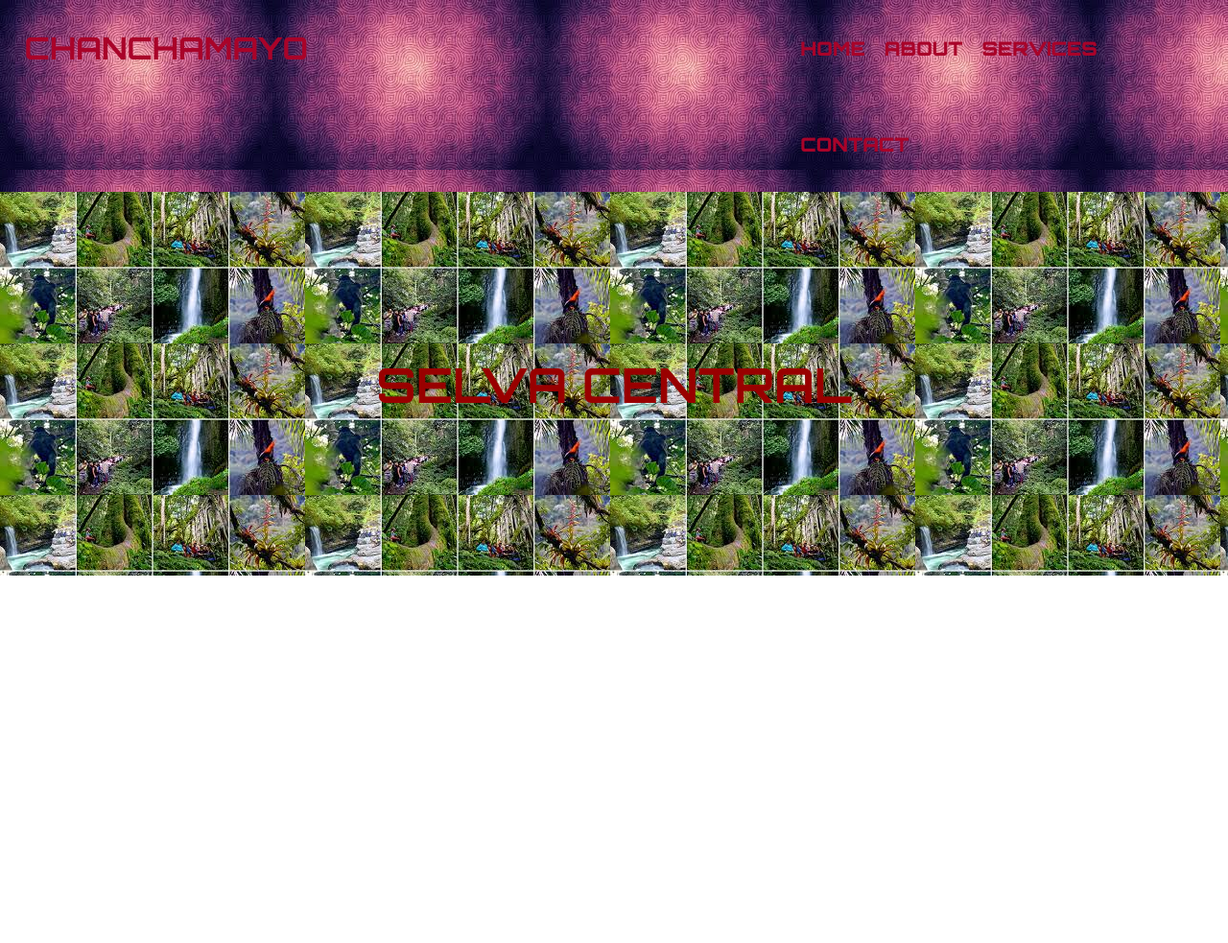
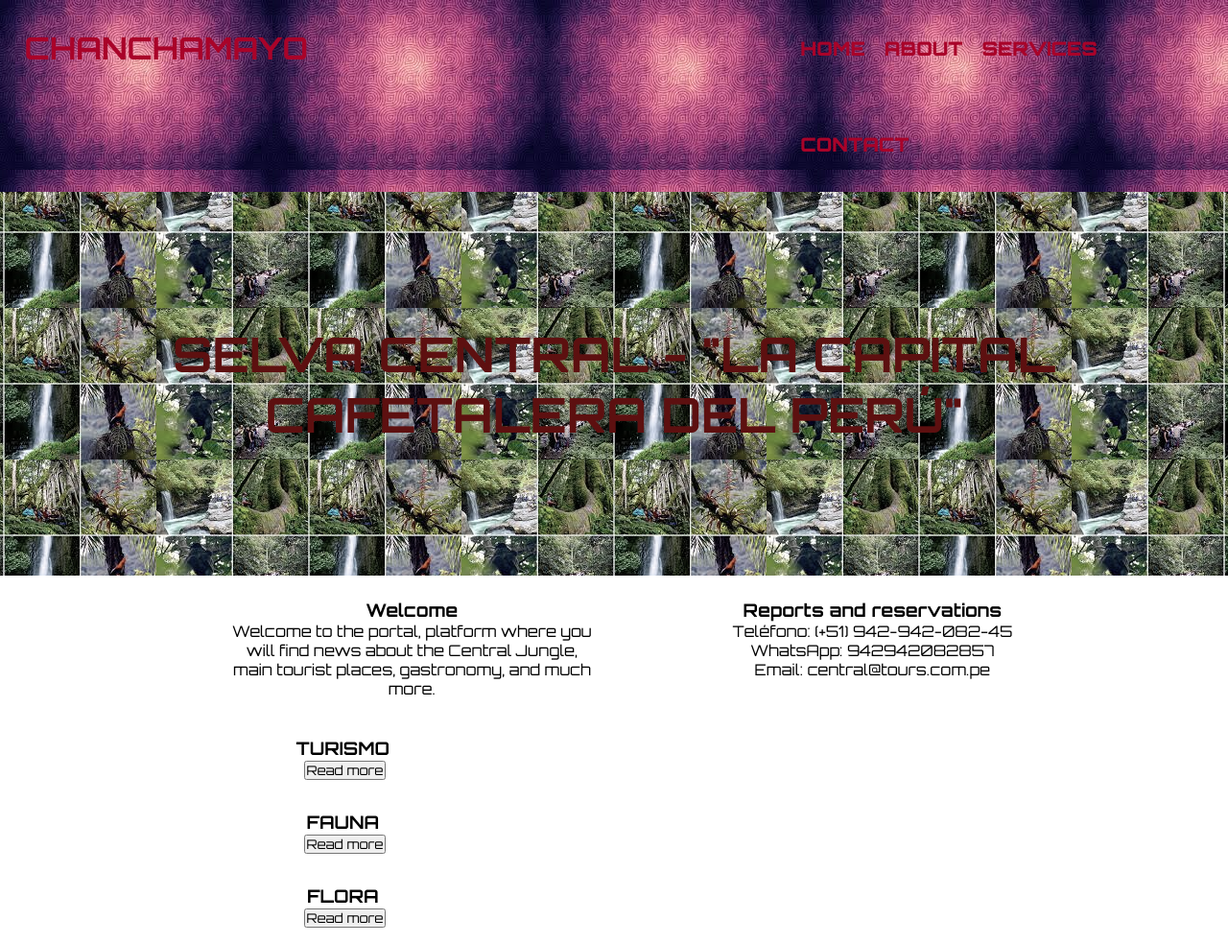
Before and after one commit to MariaRuizQ/reto-2-mi-pagina, a plain HTML site: page index.html in a window 1280 px wide. Shown: the whole page at 96% size. Before the commit the page ends 800 px from the top, so only its background shows below. Drawn offline with Linux system fonts and the light colour scheme.

Commit message:
Añadiendo main al HTML y los estilos en el CSS

```diff
--- a/css/style.css
+++ b/css/style.css
@@ -66,20 +66,20 @@ para que al aplicar position no salgan de ahí
   font-size: 14px;
 }
 
-.cabecera .barra-menu ul{
+.cabecera .barra-menu{
   display: none;
 }
-.cabecera .barra-menu ul li{
-  display: none;
-}
-.cabecera .barra-menu ul li a{
-  display: none;
+
+.nav-movil{
+  display: inline-block;
 }
 .img-principal{
   width: 100%;
   height: 400px;
   background-image: url('../assets/imagenes/foto-principal.jpg');
   display: table;
+  filter: grayscale(50%);
+  background-position: center;
 }
 
 .img-principal p{
@@ -89,14 +89,28 @@ para que al aplicar position no salgan de ahí
   text-align: center;
   display: table-cell;
   vertical-align: middle;
+  background-size: cover;
+}
+
+main{
+  width: 100%;
+  padding-top: 600px;
+  text-align: center;
+  justify-content: center;
+}
+
+.information{
+  width: 80%;
+  margin: 5%;
 }
 @media (min-width: 768px){
-  a{
+  .nav-movil{
     display: none;
   }
-}
-
-.cabecera .barra-menu ul{
+  .cabecera .barra-menu{
+    display: inline-block;
+  }
+  .cabecera .barra-menu ul{
   position: relative;
   list-style: none;
   display: inline-block;
@@ -124,3 +138,5 @@ para que al aplicar position no salgan de ahí
   color: 	#228B22;
   font-weight: 900;
 }
+
+}
--- a/index.html
+++ b/index.html
@@ -3,7 +3,7 @@
   <head>
     <meta name="viewport" content="width=device-width, initial-scale=1, maximum-scale=1">
     <meta http-equiv="X-UA-Compatible" content="ie=edge">
-    <title>Mi Página</title>
+    <title>Chanchamayo</title>
     <link rel="stylesheet" href="assets/icons/font-awesome-4.7.0/css/font-awesome.min.css">
     <link href="https://fonts.googleapis.com/css?family=Orbitron:100,200,300,400,500,600,700,800,900" rel="stylesheet">
     <link rel="stylesheet" href="css/sin-gutter.css">
@@ -13,9 +13,8 @@
     <header class="container cabecera text-upp">
       <div class="row">
         <div class="col-xs-12 contenedor fijando-cajas">
-          <a class="col-xs-6 logo-palabra" href="#">chanchamayo</a>
-          <nav class="col-xs-6 barra-menu">
-            <a href="#"><i class="fa fa-bars fa-2x" aria-hidden="true"></i></a>
+          <a class="col-xs-9 col-sm-6 logo-palabra" href="#">chanchamayo</a>
+          <nav class="col-xs-6 col-sm-6 barra-menu">
             <ul class="fijando-cajas">
               <li><a href="#ica">Home</a></li>
               <li><a href="#chanchamayo">About</a></li>
@@ -23,28 +22,64 @@
               <li><a href="#lima">Contact</a></li>
             </ul>
           </nav>
+          <a class="nav-movil" href="#"><i class="fa fa-bars fa-2x" aria-hidden="true"></i></a>
         </div>
       </div>
-      <div class="row"></div>
+      <div class="row">
         <div class="col-xs-12 img-principal">
-          <p>SELVA CENTRAL</p>
+          <p>SELVA CENTRAL - "La capital cafetalera del Perú"</p>
         </div>
+      </div>
     </header>
     <main>
-      <div class="col-xs-offset-2 col-xs-8">
+      <div class="col-xs-offset-2 col-xs-9">
           <div class="row">
-            <div class="col-xs-6">
-              <h3>Welcome</h3>
-              <p class="information"></p>
+            <div class="col-xs-12 col-sm-6">
+              <div class="information">
+                <h3>Welcome</h3>
+                <p>Welcome to the portal, platform where you will find news about the Central Jungle, main tourist places, gastronomy, and much more.</p>
+              </div>
             </div>
-            <div class="col-xs-6">
-              <h3>Contact Us</h3>
-              <p class="information"></p>
+            <div class="col-xs-12 col-sm-6">
+              <div class="information">
+                <h3>Reports and reservations</h3>
+                <p>Teléfono: (+51) 942-942-082-45</p>
+                <p>WhatsApp: 942942082857</p>
+                <p>Email: central@tours.com.pe</p>
+              </div>
+            </div>
+          </div>
+      </div>
+      <div class="col-xs-offset-2 col-xs-9">
+          <div class="row">
+            <div class="col-xs-12 col-sm-4">
+              <div class="information">
+                <h3>TURISMO</h3>
+                <img src="" alt="">
+                <button type="button" name="button">Read more</button>
+              </div>
+            </div>
+          </div>
+          <div class="row">
+            <div class="col-xs-12 col-sm-4">
+              <div class="information">
+                <h3>FAUNA</h3>
+                <img src="" alt="">
+                <button type="button" name="button">Read more</button>
+              </div>
+            </div>
+          </div>
+          <div class="row">
+            <div class="col-xs-12 col-sm-4">
+              <div class="information">
+                <h3>FLORA</h3>
+                <img src="" alt="">
+                <button type="button" name="button">Read more</button>
+              </div>
             </div>
           </div>
       </div>
     </main>
-
       <script type="text/javascript" src="js/app.js">  </script>
   </body>
 </html>
```
Also changed, not shown: assets/imagenes/fauna.jpg (added), assets/imagenes/flora.jpg (added), assets/imagenes/turismo.jpg (added), 1 other file.
